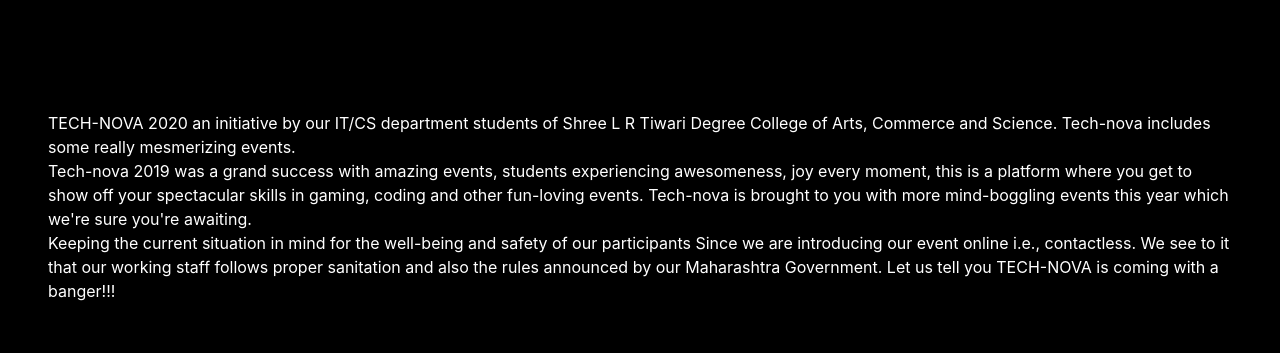
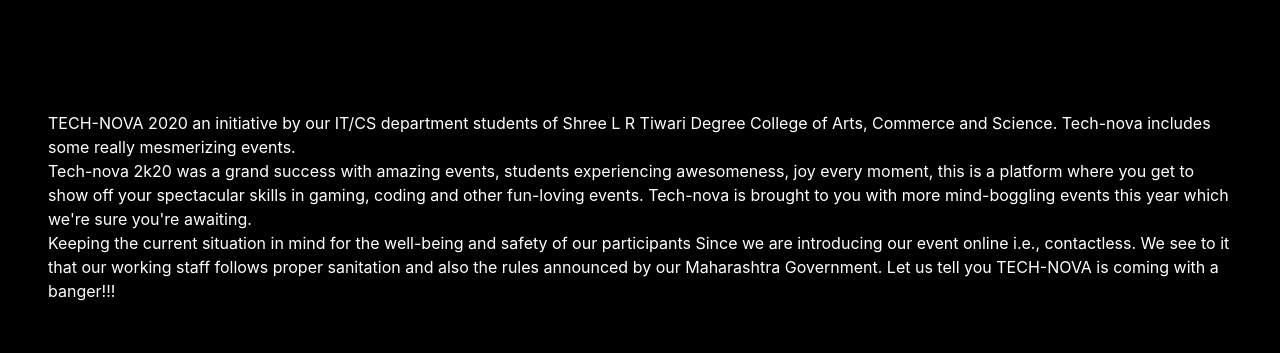
Before and after one commit to Mihir06121/TechNova, a React (Create React App) app: page / in a window 1280 px wide. Shown: the part 990-1343 px from the top of the page. Built offline with nearby package versions, Linux system fonts and the light colour scheme.

Commit message:
team removed

```diff
--- a/src/components/About.jsx
+++ b/src/components/About.jsx
@@ -12,7 +12,7 @@
                 of Arts, Commerce and Science.
 
                 Tech-nova includes some really mesmerizing events.<br/>
-                Tech-nova 2019 was a grand success with amazing events, students experiencing awesomeness, joy every moment,
+                Tech-nova 2k20 was a grand success with amazing events, students experiencing awesomeness, joy every moment,
                 this is a platform where you get to show off your spectacular skills in gaming, coding and other fun-loving events.
                 Tech-nova is brought to you with more mind-boggling events this year which we're sure you're awaiting. <br/>
                 Keeping the current situation in mind for the  well-being and safety of our participants
--- a/src/components/Rules/Cod.jsx
+++ b/src/components/Rules/Cod.jsx
@@ -105,7 +105,7 @@
                         </li>
                         <li>
                         Skins: Weapon Variants and Purchased Weapons that alter the default iron sights and/or ANY weapon properties (
-                        damage, speed, etc).
+                        damage, speed, etc) are not allowed.
                         </li>
                         <li>
                         Perk Restrictions: None.
```
